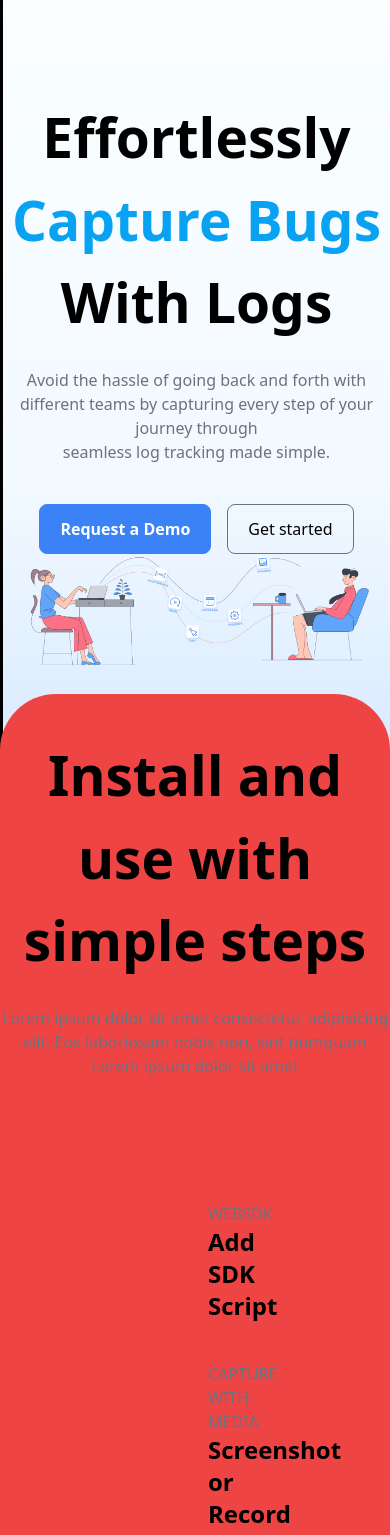
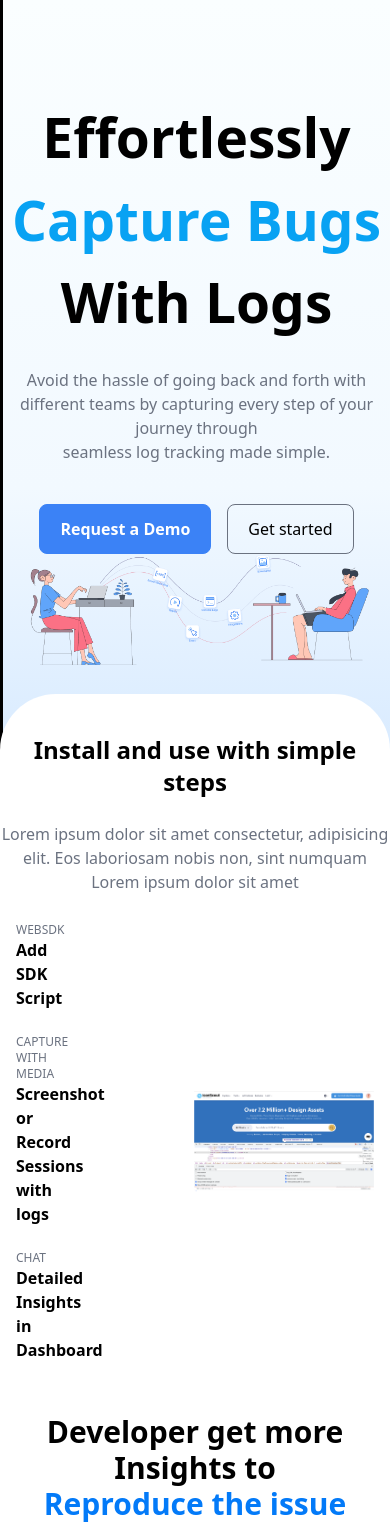
Before and after one commit to Rachitnarula20/Owltics, a React (Vite) app: page / in a window 390 px wide. Shown: the top 1535 px of the page. Built offline with nearby package versions, Linux system fonts and the light colour scheme.

Commit message:
responsive bugs

```diff
--- a/src/components/Accordian.jsx
+++ b/src/components/Accordian.jsx
@@ -6,15 +6,15 @@
   return (
     <div className='mb-6'>
     <div className='cursor-pointer flex mb-4 gap-x-20' onClick={toggle}>
-      <h2 className='font-semibold text-2xl '>
+      <h2 className='font-semibold text-2xl sml:text-lg'>
         {title}
       </h2>
       <h1 className='flex mt-3'>
-        {open ? <BsChevronUp size={25} color='#D1D5DB' stroke-width='2' /> : <BsChevronDown size={25} color='#D1D5DB' strokeWidth='2'/>}
+        {open ? <BsChevronUp size={25} color='#D1D5DB' strokeWidth='2' /> : <BsChevronDown size={25} color='#D1D5DB' strokeWidth='2'/>}
       </h1>
     </div>
       <Collapse isOpened={open}>
-        <p className='text-gray-500 text-lg mb-8'>
+        <p className='text-gray-500 text-lg mb-8 sml:text-xs' >
         {desc}
         </p>
       </Collapse>
--- a/src/components/Blog.jsx
+++ b/src/components/Blog.jsx
@@ -77,6 +77,14 @@
 ];
 
 const Blog = () => {
+  const breakpoints = {
+    768: {
+      slidesPerView: 1,
+    },
+    1200: {
+      slidesPerView: 3,
+    },
+  };
   return (
     <div className="m-6 mb-28">
       <div className="items-center" id="blog">
@@ -87,25 +95,24 @@
           Lorem ipsum dolor sit amet consectetur adipisicing elit.
         </p>
       </div>
-      <div className="mx-48">
+      <div className="mx-48 sml:mx-0">
       <Swiper
-    //  centeredSlides
           spaceBetween={0}
           slidesPerView={3}
           modules={[Navigation, Pagination]}
           navigation
           pagination={{ clickable: true }}
+          breakpoints={breakpoints}
           onSlideChange={() => console.log("slide change")}
           onSwiper={(swiper) => console.log(swiper)}
-
         >
         {data.map((item, index) => (
           <SwiperSlide  key={index} >
             <div className="border bg border-gray-300 bg-white w-[95%] rounded-2xl p-3 h-96 "
 
-            > <img src={stars} alt="stars" className="my-8"/>
-              <p className="h-1/2 font-semibold pr-20">{item.desc}</p>
-              <div className="flex">
+            > <img src={stars} alt="stars" className="my-8 sml:my-0"/>
+              <p className="h-1/2 font-semibold pr-20 sml:text-xs">{item.desc}</p>
+              <div className="flex pt-8">
               <img src={photo} alt="" className="flex mr-4"/>
               <div className="font-bold capitalize">
                 {item.name} {item.surname}
--- a/src/components/Developer2.jsx
+++ b/src/components/Developer2.jsx
@@ -13,7 +13,7 @@
   return (
     <div className="whole page z-0">
       <div className="headings items-center">
-        <h1 className="font-bold text-[55px] text-center pt-10 sml:text-sm">
+        <h1 className="font-bold text-[55px] text-center pt-10 sml:text-3xl">
           Developer get more Insights to
           <br />
           <span className="text-[#037AF8]">Reproduce the issue</span>
--- a/src/components/Footer.jsx
+++ b/src/components/Footer.jsx
@@ -10,7 +10,7 @@
 const Footer = () => {
   return (
     <div className="flex flex-col gradient-2 whole page">
-      <div className="flex justify-between pt-24 pb-14 sml:bg-red-500 sml:flex-col">
+      <div className="flex justify-between pt-24 pb-14 sml:flex-col">
         <div>
           <img className="w-36 ml-24" src={Logo} alt="Logo" />
         </div>
@@ -52,7 +52,7 @@
                   required
                 />
                 <input
-                  className="w-56 h-8 border border-gray-300 rounded px-2 ml-2"
+                  className="w-56 h-8 border border-gray-300 rounded px-2 ml-2 sml:w-44"
                   placeholder="Enter your name"
                   type="text"
                   name="name"
--- a/src/components/Install.jsx
+++ b/src/components/Install.jsx
@@ -11,24 +11,24 @@
 
 ]
 const Install = () => {
-  return (<div className='bg-white rounded-t-[56px] -mt-14 sml:bg-red-500'>
+  return (<div className='bg-white rounded-t-[56px] -mt-14 sml:ml-0'>
 
-            <h1 className='font-bold text-[55px] text-center pt-10'>Install and use with simple steps</h1>
+            <h1 className='font-bold text-[55px] text-center pt-10 sml:text-2xl'>Install and use with simple steps</h1>
 
         <div className='text-center  text-gray-500 mt-6'>
             Lorem ipsum dolor sit amet consectetur, adipisicing elit. Eos laboriosam nobis non, sint numquam Lorem ipsum dolor sit amet
         </div>
 
-        <div className='flex mt-14 mx-14 ml-48 md:flex-row'>
-            <div className='gap-0 mr-20 w-1/4 mt-10'>
+        <div className='flex mt-14 mx-14 ml-48 md:flex-row sml:mx-0 sml:mt-4'>
+            <div className='gap-0 mr-20 w-1/4 mt-10 sml:mt-0'>
                 {data.map((item,index)=>(
-              <div className='inner py-3 px-4 flex-1 mt-4 hover:gradient-hover  hover:cursor-pointer' key={index}>
-               <h3 className=' text-base text-gray-500'>{item.head_small}</h3>
-               <h1 className='font-semibold text-2xl'>{item.head_large}</h1>
+              <div className='inner py-3 px-4 flex-1 mt-4 hover:gradient-hover  hover:cursor-pointer sml:mt-0 ' key={index}>
+               <h3 className=' text-base text-gray-500 sml:text-xs'>{item.head_small}</h3>
+               <h1 className='font-semibold text-2xl sml:text-base'>{item.head_large}</h1>
               </div>
                 ))}
             </div>
-            <div className='mx-4'>
+            <div className='mx-4 sml:my-auto'>
             <img src={ScreenShot} alt='SS' className='max-w-full h-auto'/>
             </div>
         </div>
--- a/src/components/Premise.jsx
+++ b/src/components/Premise.jsx
@@ -4,7 +4,7 @@
   return (
     <div className='flex justify-evenly  mt-16 mb-10'>
 
-        <div className='ml-28 '>
+        <div className='ml-28 sml:ml-4'>
 
       <h1 className='font-bold text-[50px] mb-6 mt-10'>
         On Premise Solutions
--- a/src/components/Productive.jsx
+++ b/src/components/Productive.jsx
@@ -25,11 +25,11 @@
     },
 ]
   return (
-    <div className='page pt-32 '>
-      <div className='flex justify-between mr-0 ml-10 '>
-        <div className='ml-10 w-2/5 pl-20' >
-      <h3 className='text-gray-500 font-semibold'>Getting Started in Minutes</h3>
-            <h1 className='font-semibold text-[55px] mb-10'>
+    <div className='page pt-32 sml:ml-0'>
+      <div className='flex justify-between mr-0 ml-10 sml:ml-0 '>
+        <div className='ml-10 w-2/5 pl-20 sml:ml-0 sml:pl-2' >
+      <h3 className='text-gray-500 font-semibold sml:ml-0 sml:text-lg'>Getting Started in Minutes</h3>
+            <h1 className='font-semibold text-[55px] mb-10 sml:ml-0 sml:text-3xl'>
                 Be Productive
                 <br />
                 with <span className="text-[#08A2F3]">Owltics</span>
```
Lines whose indentation alone changed are shown as unchanged.
